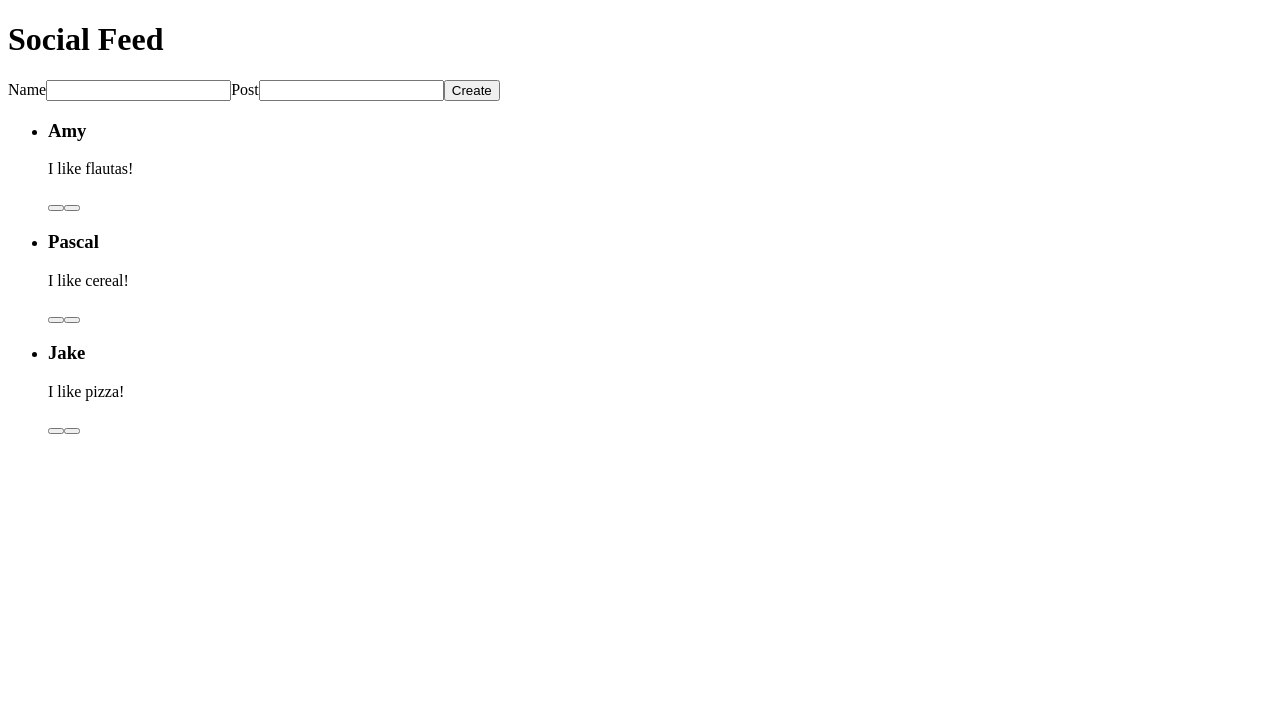
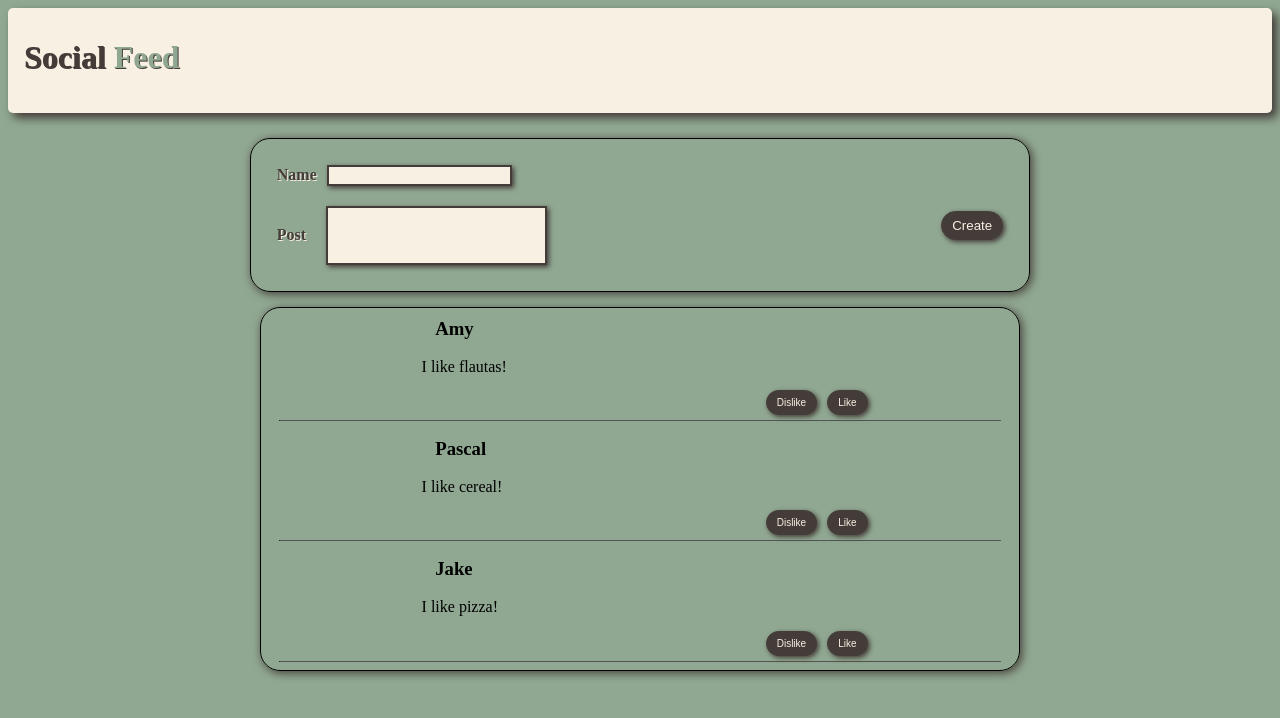
Before and after one commit to LizzieDworsky/SocialFeedProject, a React (Create React App) app in the folder social-feed/: page / in a window 1280 px wide. Shown: the top 718 px of the page. Built offline with nearby package versions, Linux system fonts and the light colour scheme.

Commit message:
added a lot of CSS, created my own design

```diff
--- a/social-feed/src/App.jsx
+++ b/social-feed/src/App.jsx
@@ -35,10 +35,14 @@ function App() {
     }
 
     return (
-        <div>
+        <div className="body">
             <NavBar />
-            <CreatePost createNewPost={createPost} array={posts} />
-            <PostMapper array={posts} />
+            <div className="form">
+                <CreatePost createNewPost={createPost} array={posts} />
+            </div>
+            <div className="mapper">
+                <PostMapper array={posts} />
+            </div>
         </div>
     );
 }
--- a/social-feed/src/Components/CreatePost.jsx
+++ b/social-feed/src/Components/CreatePost.jsx
@@ -17,20 +17,25 @@ const CreatePost = ({ createNewPost, array }) => {
     }
 
     return (
-        <form onSubmit={(event) => handleCreate(event)}>
-            <label>Name</label>
+        <form className="create-post" onSubmit={(event) => handleCreate(event)}>
+            <label className="label-name-message">Name</label>
             <input
+                className="input-name"
                 type="text"
                 value={name}
                 onChange={(event) => setName(event.target.value)}
             />
-            <label>Post</label>
+            <br />
+            <label className="label-name-message">Post</label>
             <input
+                className="input-message"
                 type="text"
                 value={message}
                 onChange={(event) => setMessage(event.target.value)}
             />
-            <button type="submit">Create</button>
+            <button className="create-button" type="submit">
+                Create
+            </button>
         </form>
     );
 };
--- a/social-feed/src/Components/NavBar.jsx
+++ b/social-feed/src/Components/NavBar.jsx
@@ -1,9 +1,11 @@
 import React from "react";
 
-const NavBar = (props) => {
+const NavBar = () => {
     return (
         <header>
-            <h1>Social Feed</h1>
+            <h1>
+                Social <span className="feed">Feed</span>
+            </h1>
         </header>
     );
 };
--- a/social-feed/src/Components/Post.jsx
+++ b/social-feed/src/Components/Post.jsx
@@ -1,18 +1,43 @@
 import React from "react";
+import { useState } from "react";
 
 const Post = ({ post }) => {
-    function isLikedPressed(event) {
-        // event. somthing needs to happen here, need to have the onclick event cause the boolean value change
-        // isLiked = !isLiked
+    const [isLiked, setIsLiked] = useState("inactive");
+    const [isDisliked, setIsDisliked] = useState("inactive");
+
+    function isLikedClicked(event) {
+        if (isLiked === "inactive") {
+            setIsLiked("isLiked");
+            setIsDisliked("inactive");
+        } else {
+            setIsLiked("inactive");
+        }
+    }
+    function isDislikedClicked(event) {
+        if (isDisliked === "inactive") {
+            setIsDisliked("isDisliked");
+            setIsLiked("inactive");
+        } else {
+            setIsDisliked("inactive");
+        }
     }
 
     return (
-        <div>
-            <h3>{post.name}</h3>
-            <p>{post.message}</p>
-            <button>{post.isLiked}</button>
-            {/* onclick= anon function call */}
-            <button>{post.isDisliked}</button>
+        <div className="post">
+            <h3 className="name">{post.name}</h3>
+            <p className="message">{post.message}</p>
+            <button
+                className={isLiked}
+                onClick={(event) => isLikedClicked(event)}
+            >
+                Like
+            </button>
+            <button
+                className={isDisliked}
+                onClick={(event) => isDislikedClicked(event)}
+            >
+                Dislike
+            </button>
         </div>
     );
 };
--- a/social-feed/src/Components/PostMapper.jsx
+++ b/social-feed/src/Components/PostMapper.jsx
@@ -1,9 +1,7 @@
 import React from "react";
-import { useState } from "react";
 import Post from "./Post";
 
 const PostMapper = ({ array }) => {
-    // const [revArray, setRevArray] = useState(array.reverse());
     let revArray = [...array];
     revArray.reverse();
     return (
@@ -11,6 +9,7 @@ const PostMapper = ({ array }) => {
             {revArray.map((item) => (
                 <li key={item.id}>
                     <Post post={item} />
+                    <hr className="seperate-posts" />
                 </li>
             ))}
         </ul>
--- a/social-feed/src/styles.css
+++ b/social-feed/src/styles.css
@@ -0,0 +1,134 @@
+body {
+    background: #90a892;
+}
+
+header {
+    background-color: #f8f0e3;
+    margin-top: 0;
+    margin-bottom: 25px;
+    padding: 1em;
+    box-shadow: 5px 5px 10px #443c38;
+    border-radius: 5px;
+}
+
+h1 {
+    margin-top: 15px;
+    color: #443c38;
+    text-shadow: 1px 1px #443c38;
+}
+
+button {
+    float: right;
+    margin-left: 10px;
+    margin-top: 5px;
+    margin-bottom: 5px;
+    padding: 6px 10px;
+    border-radius: 20px;
+    border: 1px solid #443c38;
+    background-color: #443c38;
+    color: #f8f0e3;
+    box-shadow: 2px 2px 5px #443c38;
+    transition: all 200ms ease-in-out;
+}
+button:hover {
+    background-color: #f8f0e3;
+    color: #443c38;
+    cursor: pointer;
+}
+
+ul {
+    margin: 0;
+    list-style-type: none;
+    margin-block-start: 0;
+    padding: 0;
+}
+
+.post {
+    margin: auto;
+    width: 60%;
+    height: max-content;
+}
+
+.feed {
+    color: #90a892;
+}
+
+.form {
+    border: 1px solid black;
+    border-radius: 20px;
+    margin: auto;
+    margin-bottom: 15px;
+    width: 60%;
+    padding: 10px;
+    box-shadow: 2px 2px 10px #443c38;
+}
+
+.mapper {
+    border: 1px solid black;
+    border-radius: 20px;
+    margin: auto;
+    width: 60%;
+    padding: 0px;
+    box-shadow: 2px 2px 10px #443c38;
+}
+
+.seperate-posts {
+    border-top: 1px;
+    border-color: black;
+    width: 95%;
+}
+
+.inactive {
+    background-color: #443c38;
+    font-size: 10px;
+}
+
+.isLiked {
+    background-color: #46ce42;
+    font-size: 10px;
+    color: #443c38;
+}
+
+.isDisliked {
+    background-color: #bc554b;
+    font-size: 10px;
+}
+
+.message {
+    margin: auto;
+    width: 100%;
+    overflow-wrap: anywhere;
+    padding: 2%;
+}
+
+.name {
+    margin: auto;
+    width: 90%;
+    padding: 2%;
+}
+
+.create-post {
+    padding: 1em;
+}
+
+.label-name-message {
+    margin-right: 10px;
+    color: #443c38;
+    font-weight: bold;
+    text-shadow: 1px 1px #f8f0e3;
+}
+
+.input-name {
+    background-color: #f8f0e3;
+    border: 2px solid #443c38;
+    margin-bottom: 20px;
+    box-shadow: 2px 2px 5px #443c38;
+}
+
+.input-message {
+    background-color: #f8f0e3;
+    border: 2px solid #443c38;
+    padding: 20px;
+    margin-left: 10px;
+    box-shadow: 2px 2px 5px #443c38;
+}
```
